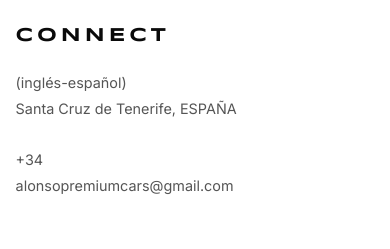
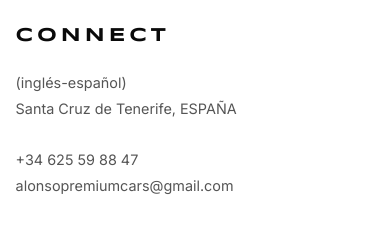
Before and after one commit to tommyalonso/alonsoweb, a website: page index.html in a window 390 px wide. Shown: the part 1538-1787 px from the top of the page. Drawn offline with nearby package versions, Linux system fonts and the light colour scheme.

Commit message:
Update contact phone number format in index.html

```diff
--- a/index.html
+++ b/index.html
@@ -305,7 +305,7 @@
             <p>
                 (inglés-español)<br>
                 Santa Cruz de Tenerife, ESPAÑA<br><br>
-                +34<br>
+                +34 625 59 88 47<br>
                 alonsopremiumcars@gmail.com
             </p>
         </div>
```
